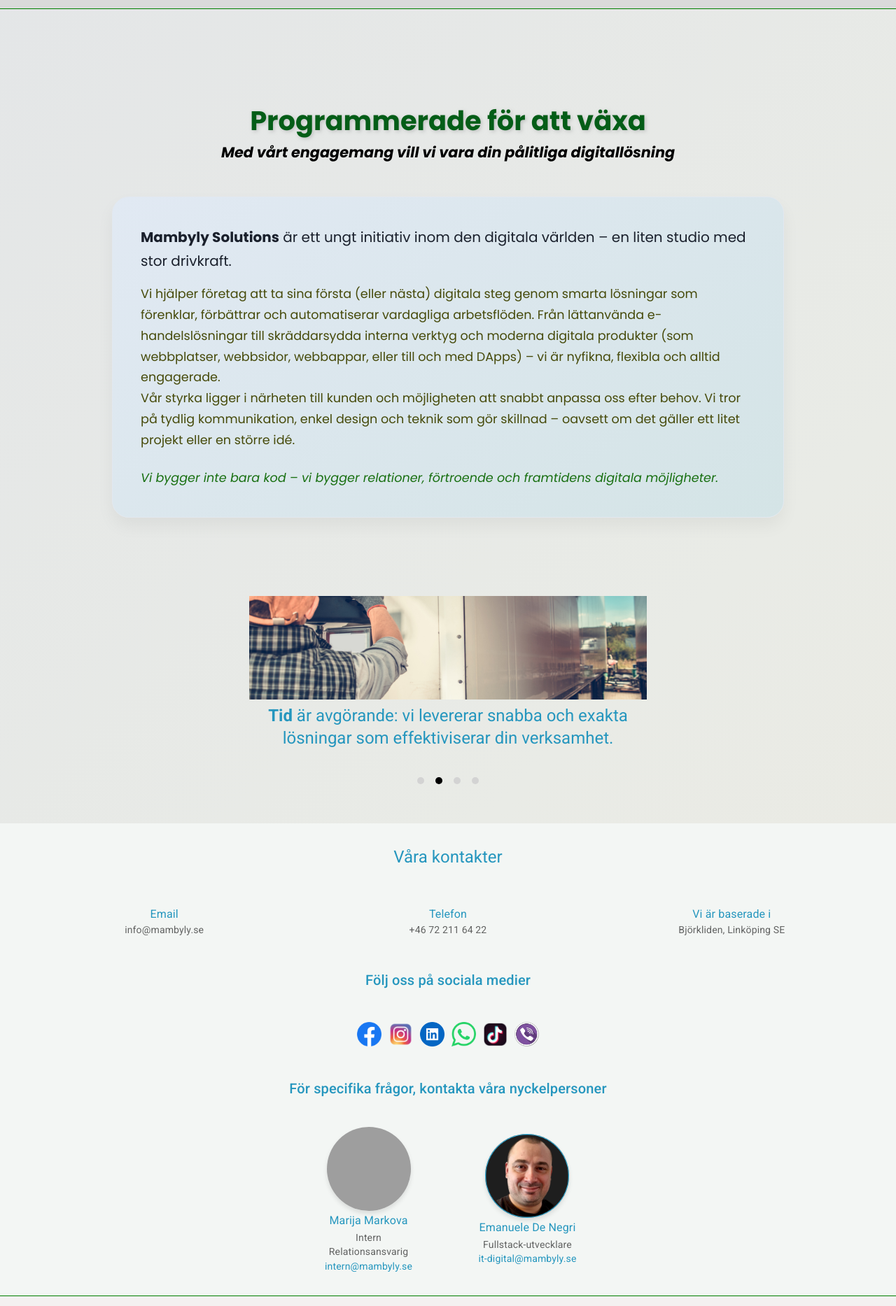
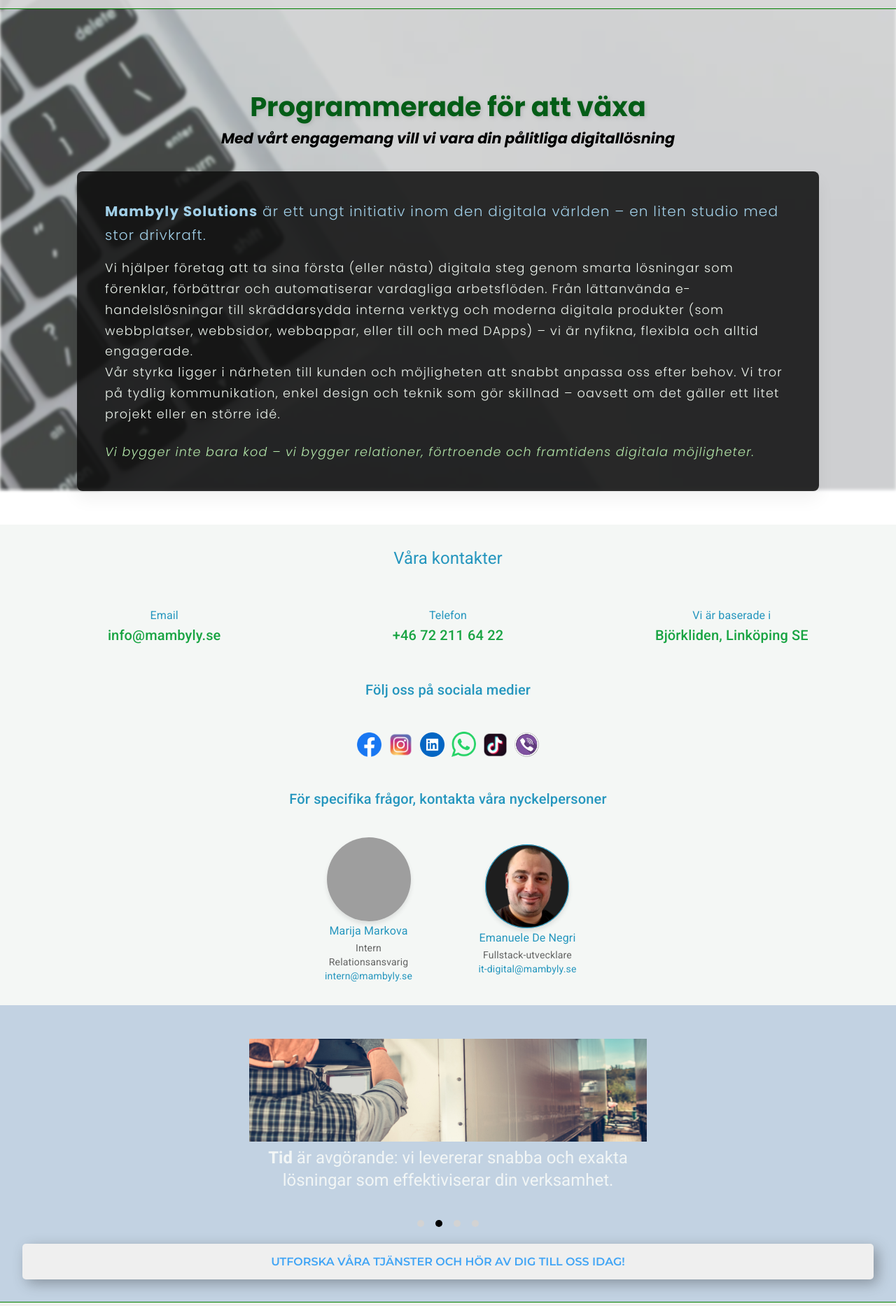
Before and after one commit to Emadenni/MambyLy-logistics-frontend, a React (Vite) app: page /omOss in a window 1280 px wide. Shown: the part 100-1967 px from the top of the page at 70% size. Built offline with nearby package versions, Linux system fonts and the light colour scheme; grey boxes are pictures that could not be loaded.

Commit message:
restyled about us with bkg image

```diff
--- a/src/components/Carousel/carousel.scss
+++ b/src/components/Carousel/carousel.scss
@@ -5,6 +5,7 @@
 .carousel-container .slide-text {
   padding: 0rem;
   text-shadow: 2px 2px 5px rgba(0, 0, 0, 0.2);
+
 
   @media (max-width: 768px) {
     font-size: 1.2rem;
@@ -31,3 +32,11 @@
   max-width: 100%;
   height: auto;
 }
+
+.css-16xl4zq-MuiTypography-root {
+  color: rgb(242, 246, 246);
+
+  @media (max-width: 768px) {
+    color: rgb(10, 54, 54);
+  }
+}
--- a/src/components/ContactsListBox/ContactsListBox.tsx
+++ b/src/components/ContactsListBox/ContactsListBox.tsx
@@ -16,9 +16,11 @@ const ContactsListBox = () => {
     <ListItemText
       primary="Email"
       secondary={
+        <Typography variant="h6" className="list_items">
           <Link href="mailto:info@mambyly.se" style={{ textDecoration: "none", color: "inherit" }}>
             info@mambyly.se
           </Link>
+        </Typography>
       }
     />
   </ListItem>
@@ -26,14 +28,23 @@ const ContactsListBox = () => {
     <ListItemText
       primary="Telefon"
       secondary={
+        <Typography variant="h6" className="list_items">
           <Link href="tel:+46722116422" style={{ textDecoration: "none", color: "inherit" }}>
             +46 72 211 64 22
           </Link>
+        </Typography>
       }
     />
   </ListItem>
   <ListItem>
-          <ListItemText primary="Vi är baserade i" secondary="Björkliden, Linköping SE" />
+    <ListItemText
+      primary="Vi är baserade i"
+      secondary={
+        <Typography variant="h6" className="list_items">
+          Björkliden, Linköping SE
+        </Typography>
+      }
+    />
   </ListItem>
 </List>
       <Typography variant="h6" gutterBottom>
@@ -43,7 +54,6 @@ const ContactsListBox = () => {
       <Typography variant="h6" gutterBottom>
         För specifika frågor, kontakta våra nyckelpersoner
       </Typography>
-
 
       <Box
         display="flex"
@@ -60,7 +70,7 @@ const ContactsListBox = () => {
             sx={{
               width: "100%",
               sm: "33%",
-        maxWidth: 350
+              maxWidth: 350,
             }}
           >
             <Avatar
@@ -80,17 +90,13 @@ const ContactsListBox = () => {
               {member.role}
             </Typography>
             <Typography variant="body2">
-        <a
-          href={`mailto:${member.email}`}
-          style={{ textDecoration: "none", color: "inherit" }}
-        >
+              <a href={`mailto:${member.email}`} style={{ textDecoration: "none", color: "inherit" }}>
                 {member.email}
               </a>
             </Typography>
           </Box>
         ))}
       </Box>
-
     </Box>
   );
 };
--- a/src/components/ContactsListBox/contactsListBox.scss
+++ b/src/components/ContactsListBox/contactsListBox.scss
@@ -4,7 +4,7 @@
 
 .contact-box {
   @include flexbox(column, center, center);
-  background-color: rgb(243, 246, 244);
+  background-color: rgba(243, 246, 244, 0.888);
   text-align: center;
   gap: 2rem;
   width: 100%;
@@ -38,3 +38,7 @@
 .contact-box .MuiGrid-container {
   width: 60%;
 }
+
+.list_items {
+  color: rgb(24, 164, 66);
+}
--- a/src/components/TitleBox/titleBox.scss
+++ b/src/components/TitleBox/titleBox.scss
@@ -6,6 +6,7 @@
     width: 65%;
     margin-top: 4rem;
     text-align: center;
+    z-index: 10;
   }
 
   .titleBox__title {
--- a/src/pages/AboutUs/AboutUs.tsx
+++ b/src/pages/AboutUs/AboutUs.tsx
@@ -1,14 +1,18 @@
 import React from "react";
+import { Link } from "react-router-dom";
 import "./aboutUs.scss";
 import Layout from "../../components/Layout/Layout";
 import Carousel from "../../components/Carousel/Carousel";
 import TitleBox from "../../components/TitleBox/TitleBox";
 import ContactsListBox from "../../components/ContactsListBox/ContactsListBox";
+import CTA from "../../components/Cta/Cta";
 
 const AboutUs: React.FC = () => {
   return (
+    <>
       <Layout>
         <div className="aboutUs_wrapper">
+          <div className="about_card__background"></div> {/* Spostato qui */}
           <div className="aboutUs_container">
             <TitleBox
               title="Programmerade för att växa"
@@ -17,30 +21,43 @@ const AboutUs: React.FC = () => {
             <div className="aboutUs_intro-card">
               <div className="aboutUs_intro-card__content">
                 <p className="aboutUs_intro-card__lead">
-                <strong>Mambyly Solutions</strong> är ett ungt initiativ inom den digitala världen – en liten studio med
-                stor drivkraft.
+                  <strong>Mambyly Solutions</strong> är ett ungt initiativ inom den digitala världen – en liten studio
+                  med stor drivkraft.
                 </p>
                 <p>
-                Vi hjälper företag att ta sina första (eller nästa) digitala steg genom smarta lösningar som förenklar,
-                förbättrar och automatiserar vardagliga arbetsflöden. Från lättanvända e-handelslösningar till
-                skräddarsydda interna verktyg och moderna digitala produkter (som webbplatser, webbsidor, webbappar,
-                eller till och med DApps) – vi är nyfikna, flexibla och alltid engagerade.
+                  Vi hjälper företag att ta sina första (eller nästa) digitala steg genom smarta lösningar som
+                  förenklar, förbättrar och automatiserar vardagliga arbetsflöden. Från lättanvända e-handelslösningar
+                  till skräddarsydda interna verktyg och moderna digitala produkter (som webbplatser, webbsidor,
+                  webbappar, eller till och med DApps) – vi är nyfikna, flexibla och alltid engagerade.
                 </p>
                 <p>
-                Vår styrka ligger i närheten till kunden och möjligheten att snabbt anpassa oss efter behov. Vi tror på
-                tydlig kommunikation, enkel design och teknik som gör skillnad – oavsett om det gäller ett litet projekt
-                eller en större idé.
+                  Vår styrka ligger i närheten till kunden och möjligheten att snabbt anpassa oss efter behov. Vi tror
+                  på tydlig kommunikation, enkel design och teknik som gör skillnad – oavsett om det gäller ett litet
+                  projekt eller en större idé.
                 </p>
                 <p className="aboutUs_intro-card__closing">
                   Vi bygger inte bara kod – vi bygger relationer, förtroende och framtidens digitala möjligheter.
                 </p>
               </div>
             </div>
+            <ContactsListBox />
+            <div className="carousel_container">
               <Carousel />
-          <ContactsListBox />{" "}
+              <Link to="/tjänster">
+              <CTA
+            text="UTFORSKA VÅRA TJÄNSTER OCH HÖR AV DIG TILL OSS IDAG!"
+            backgroundColor="#91ceee;"
+            color="rgba(66, 165, 245)"
+            hoverBackgroundColor="#fff"
+            hoverColor="#DBD714"
+          />
+          </Link>
+            </div>
+
           </div>
         </div>
       </Layout>
+    </>
   );
 };
 
--- a/src/pages/AboutUs/aboutUs.scss
+++ b/src/pages/AboutUs/aboutUs.scss
@@ -1,34 +1,71 @@
 @use "../../styles/globals" as *;
 @use "../../styles/variables" as *;
 @use "../../styles/mixins" as *;
+
+.aboutUs_wrapper {
+  position: relative;
+  min-height: 100vh;
+  overflow: hidden;
+
+  // Gradient animato dietro l'immagine
+  &::before {
+    content: "";
+    position: fixed;
+    top: 0;
+    left: 0;
+    width: 100vw;
+    height: 100vh;
+
+    background-color: #efefec37;
+    background-size: 400% 400%;
+    animation: gradientBackground 15s ease infinite;
+    z-index: -1;
+
+    @media (max-width: 768px) {
+      background-color: #ebebe7bc;
+    }
+  }
+
+  // Immagine di sfondo fissa sopra il gradient
+  .about_card__background {
+    position: fixed;
+    top: 0;
+    left: 0;
+    width: 100vw;
+    height: 100vh;
+    background-image: url("../../assets/images/about-bkg.webp");
+    background-size: cover;
+
+    filter: brightness(0.85) blur(2px);
+    z-index: -2;
+  }
+}
+
+
 
 .aboutUs_container {
   width: 100%;
   min-height: 100vh;
   @include flexbox(column, center, center);
-  gap: 3rem;
-  padding-top: 180px;
-
+  gap: 0rem;
+  padding-top: 160px;
+  position: relative;
+  z-index: 1;
 
   @media (max-width: 768px) {
-    padding-top: 0px;
+    padding-top: 10px;
   }
 
   @media (min-width: 2640px) {
     padding-top: 300px;
   }
 
-
-
   &__main-text {
     color: #333;
     line-height: 1.6;
-
     margin: 0 auto;
-
     padding: 10px;
     width: 100%;
-    background-color: #f2f1ef;
     @include flexbox(row, center, center);
     flex-wrap: wrap;
 
@@ -43,13 +80,9 @@
 
       &:first-child {
         font-size: 18px;
-        font-weight: bold;
+        font-weight: 100;
         margin-bottom: 20px;
-
-
       }
-
-
 
       &:last-child {
         font-style: italic;
@@ -65,56 +98,50 @@
   }
 }
 
-/* .aboutUs_wrapper {
-  background: linear-gradient(to bottom, #f2f2f2, #ffffff);
-  background: linear-gradient(135deg, #fdfbfb 0%, #ebedee 100%);
-} */
-
-.aboutUs_wrapper {
-  background: linear-gradient(-45deg, #f0e6d8, #e9ebe6, #ced6e4a8, #ffffff);
-  background-size: 400% 400%;
-  animation: gradientBackground 15s ease infinite;
-  min-height: 100vh;
-  padding: 0rem 0;
-}
-
-@keyframes gradientBackground {
-  0% { background-position: 0% 50%; }
-  50% { background-position: 100% 50%; }
-  100% { background-position: 0% 50%; }
-}
-
 .aboutUs_intro-card {
-  background: linear-gradient(145deg, #e1e9f3, #d4e4e6);
-  border: 1px solid #e2e8f0;
-  border-radius: 1.5rem;
+  background: rgba(16, 17, 16, 0.88);
+border-radius: 0.5rem;
   padding: 2.5rem;
   box-shadow: 0 12px 24px rgba(0, 0, 0, 0.05);
-  max-width: 960px;
-  margin: 0 auto 3rem auto;
+  max-width: 1060px;
+  margin: 2rem auto 3rem auto;
   transition: all 0.3s ease;
+  z-index: 2;
 
+  @media (max-width: 768px) {
+    border-radius: 0px;
+  }
 
   &:hover {
     box-shadow: 0 16px 32px rgba(0, 0, 0, 0.08);
   }
 
   &__content {
-    color: #464a0a;
-
+    color: #eff6ef;
     font-size: 1.1rem;
     line-height: 1.7;
+    font-weight: 300;
+    letter-spacing: 1.2px;
   }
 
   &__lead {
     font-size: 1.25rem;
-    color: #1a202c;
+    color: #a1cfe7;
     margin-bottom: 1rem;
   }
 
   &__closing {
     font-style: italic;
     margin-top: 1.5rem;
-    color: #197012;
+    color: #b3e6a9;
   }
 }
+
+.carousel_container {
+  background-color: #356a9f4d;
+  width: 100%;
+  padding: 2rem;
+  display: flex;
+  flex-direction: column;
+  gap: 1rem;
+}
--- a/src/styles/_variables.scss
+++ b/src/styles/_variables.scss
@@ -1,6 +1,6 @@
 $primary-color: #045D17;
 $secondary-color: #dbd714;
-$background-color: #faf2f2;
+$background-color: transparent;
 $text-blue: #2596be;
 $highlight-color: #43753a;
 $green-background: #045D17;
```
Also changed, not shown: src/assets/images/about-bkg.webp (added), src/assets/images/aboutBkg.jpg (deleted). Lines whose indentation alone changed are shown as unchanged.
